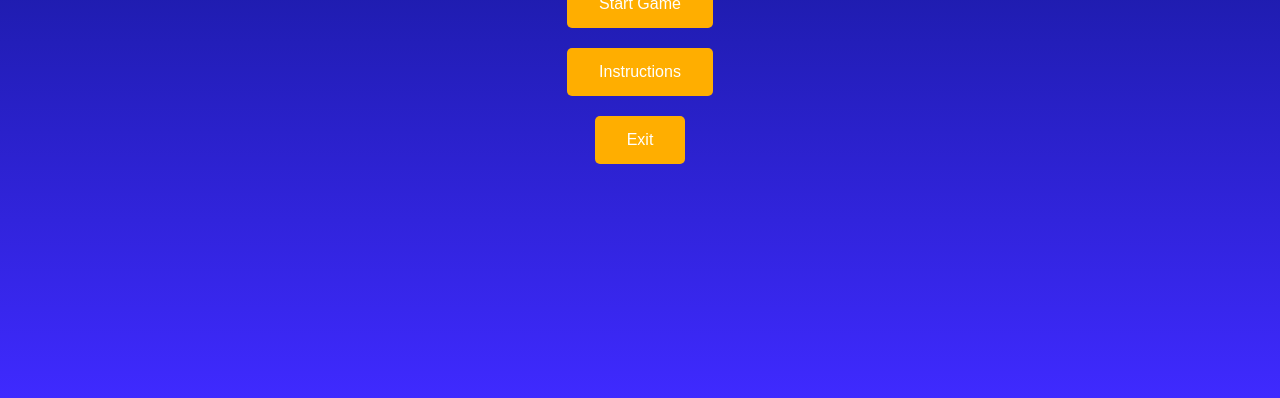
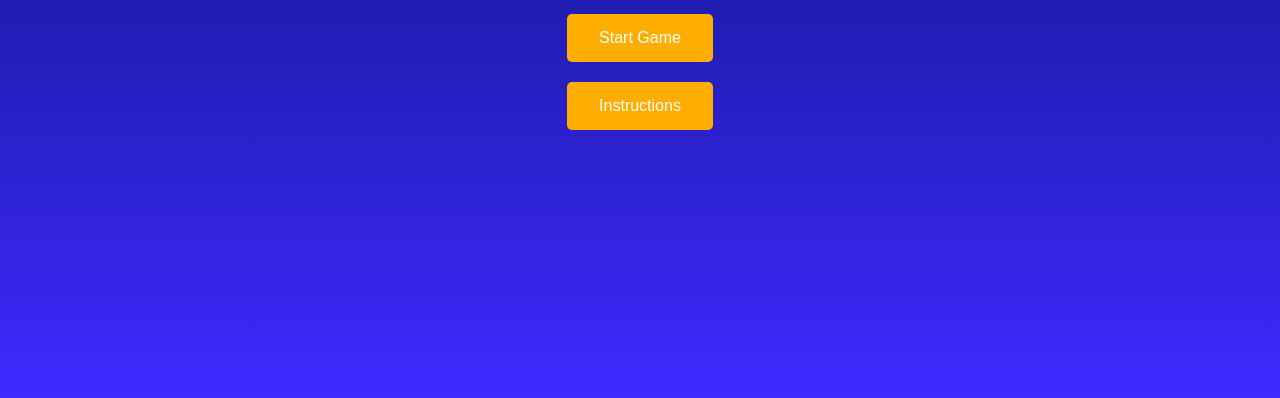
Before and after one commit to gurmangill125/UBCGuessr, a plain HTML site: page index.html in a window 1280 px wide. Shown: the part 402-800 px from the top of the page. Drawn offline with Linux system fonts and the light colour scheme; some packages are replaced by stand-ins of ours.

Commit message:
End game removed again

```diff
--- a/index.html
+++ b/index.html
@@ -14,7 +14,6 @@
         <img src="assets/logo.png" alt="Game Logo" id="main-logo" />
         <button id="start-game">Start Game</button>
         <button id="instructions">Instructions</button>
-        <button id="exit-game">Exit</button>
     </div>
     <div id="game-container">
         <img src="assets/logo.png" alt="Game Logo" id="game-logo" />
```
